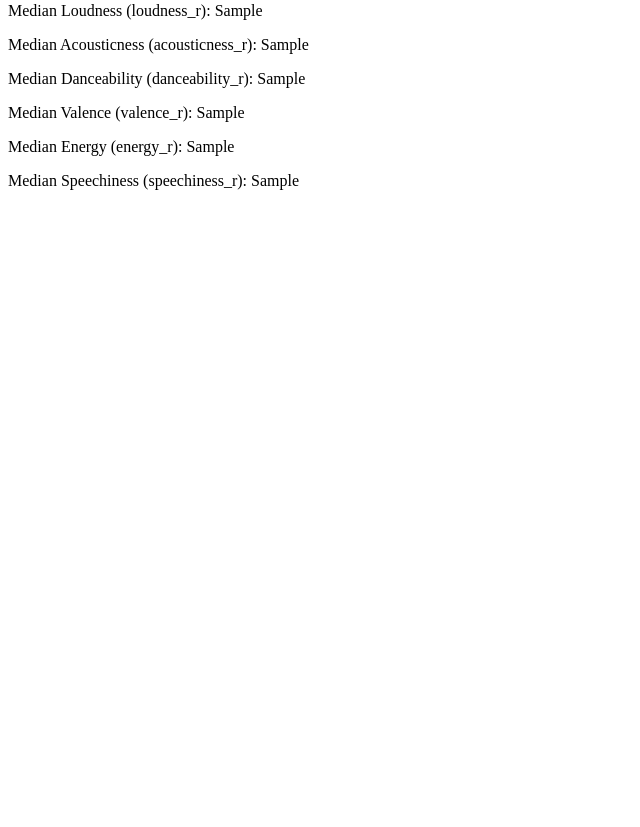
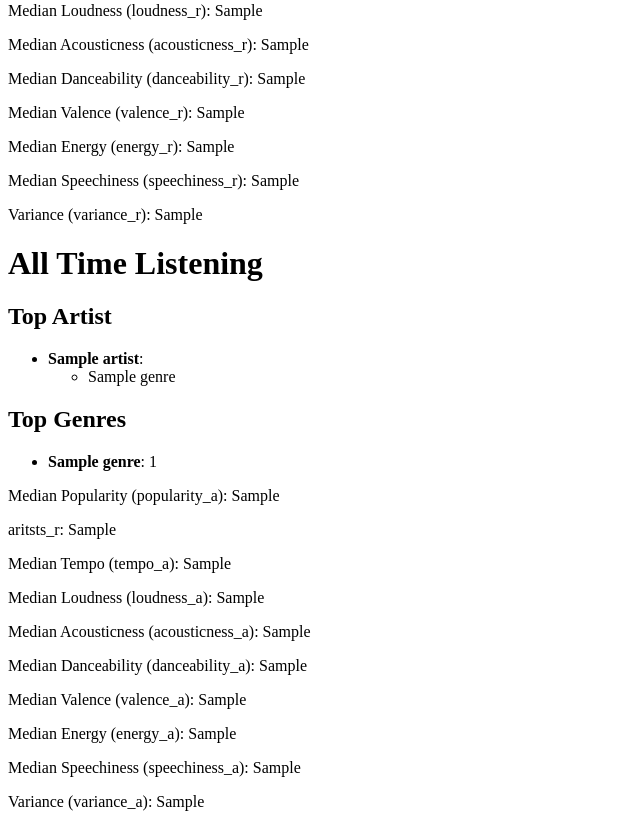
Before and after one commit to nmaffly/Wavelength, a Flask app: template templates/index.html in a window 1280 px wide. Shown: the part 398-1225 px from the top of the page, without its empty margins (0-640 px from the left). Before the commit the page ends 588 px from the top, so only its background shows below. Run offline with Flask 3, Linux system fonts and the light colour scheme; the template is opened without the code that fills it: most values are stand-ins (such as "Sample title", 1, 10 or a date in 2020).

Commit message:
spotify data fully extracted, variance TBD

```diff
--- a/app.py
+++ b/app.py
@@ -47,19 +47,33 @@ def display():
     spotify = spotipy.Spotify(auth=token_info['access_token'])
 
     user_data = spotify.current_user()
+    # extracted recent data
     top_artists_r = spotify.current_user_top_artists(limit=10, time_range='short_term')['items']
+    top_tracks_r = spotify.current_user_top_tracks(limit=10, time_range='short_term')['items']
+
+    # extracted all time data
     top_artists_a = spotify.current_user_top_artists(limit=10, time_range='long_term')['items']
-    top_tracks_r = spotify.current_user_top_tracks(limit=10, time_range='short_term')['items']
     top_tracks_a = spotify.current_user_top_tracks(limit=10, time_range='long_term')['items']
 
+    # Recent stats
     artist_genres_r = get_artist_genres(top_artists_r) # dictionary with top 10 artists and associated genre
     artists_r = list(artist_genres_r.keys())
     genres_r = get_genre_count(artist_genres_r)
     popularity_r = get_popularity(top_artists_r)
     tempo_r, loudness_r, acousticness_r, danceability_r, valence_r, energy_r, speechiness_r = get_audio_features_tracks(top_tracks_r, spotify)
 
+    #All Time stats
+    artist_genres_a = get_artist_genres(top_artists_a) # dictionary with top 10 artists and associated genre
+    artists_a = list(artist_genres_a.keys())
+    genres_a = get_genre_count(artist_genres_a)
+    popularity_a = get_popularity(top_artists_a)
+    tempo_a, loudness_a, acousticness_a, danceability_a, valence_a, energy_a, speechiness_a = get_audio_features_tracks(top_tracks_a, spotify)
+    variance_a = get_variance()
+    variance_r = get_variance()
 
-    return render_template('index.html', user_data=user_data, artist_genres_r=artist_genres_r, genre__r=genres_r,popularity_r=popularity_r, artists_r=artists_r, tempo_r=tempo_r, loudness_r=loudness_r, acousticness_r=acousticness_r, danceability_r=danceability_r, valence_r=valence_r, energy_r=energy_r, speechiness_r=speechiness_r)
+
+    return render_template('index.html', user_data=user_data, artist_genres_r=artist_genres_r, genre_r=genres_r,popularity_r=popularity_r, artists_r=artists_r, tempo_r=tempo_r, loudness_r=loudness_r, acousticness_r=acousticness_r, danceability_r=danceability_r, valence_r=valence_r, energy_r=energy_r, speechiness_r=speechiness_r,
+                           artist_genres_a=artist_genres_a, genre_a=genres_a, popularity_a=popularity_a, artists_a=artists_a, tempo_a=tempo_a, loudness_a=loudness_a, acousticness_a=acousticness_a, danceability_a=danceability_a, valence_a=valence_a, energy_a=energy_a, speechiness_a=speechiness_a, variance_a=variance_a, variance_r=variance_r)
 
 def get_artist_genres(top_artists):
     # returns dictionary with top 10 artists and associated genres, popularity scores,
@@ -246,6 +260,9 @@ def get_audio_features_artists(top_artists, spotify):
 
     return median_tempo, median_loudness, median_acousticness, median_danceability, median_valence, median_energy, median_speechiness
 
+def get_variance():
+    return "TBD"
+
 def find_median(numbers):
     numbers.sort()
 
--- a/templates/index.html
+++ b/templates/index.html
@@ -27,7 +27,7 @@
     </ul>
     <h2>Top Genres</h2>
     <ul>
-        {% for genre, count in genre__r.items() %}
+        {% for genre, count in genre_r.items() %}
             <li>
                 <strong>{{ genre }}</strong>: {{ count }}
 
@@ -52,5 +52,54 @@
 
     <p> Median Speechiness (speechiness_r): {{ speechiness_r }}</p>
 
+    <p> Variance (variance_r): {{ variance_r }}</p>
+
+
+    <h1> All Time Listening </h1>
+    <h2>Top Artist</h2>
+    <ul>
+        {% for artist, genres in artist_genres_a.items() %}
+            <li>
+                <strong>{{ artist }}</strong>:
+                {% if genres %}
+                    <ul>
+                        {% for genre in genres %}
+                            <li>{{ genre }}</li>
+                        {% endfor %}
+                    </ul>
+                {% else %}
+                    <em>No genres listed</em>
+                {% endif %}
+            </li>
+        {% endfor %}
+    </ul>
+    <h2>Top Genres</h2>
+    <ul>
+        {% for genre, count in genre_a.items() %}
+            <li>
+                <strong>{{ genre }}</strong>: {{ count }}
+
+            </li>
+        {% endfor %}
+    </ul>
+    <p> Median Popularity (popularity_a): {{popularity_a}}</p>
+
+    <p> aritsts_r: {{ artists_a }}</p>
+
+    <p> Median Tempo (tempo_a): {{ tempo_a }}</p>
+
+    <p> Median Loudness (loudness_a): {{ loudness_a }}</p>
+
+    <p> Median Acousticness (acousticness_a): {{ acousticness_a }}</p>
+
+    <p> Median Danceability (danceability_a): {{ danceability_a }}</p>
+
+    <p> Median Valence (valence_a): {{ valence_a }}</p>
+
+    <p> Median Energy (energy_a): {{ energy_a }}</p>
+
+    <p> Median Speechiness (speechiness_a): {{ speechiness_a }}</p>
+
+    <p> Variance (variance_a): {{ variance_a }}</p>
 </body>
 </html>
```
